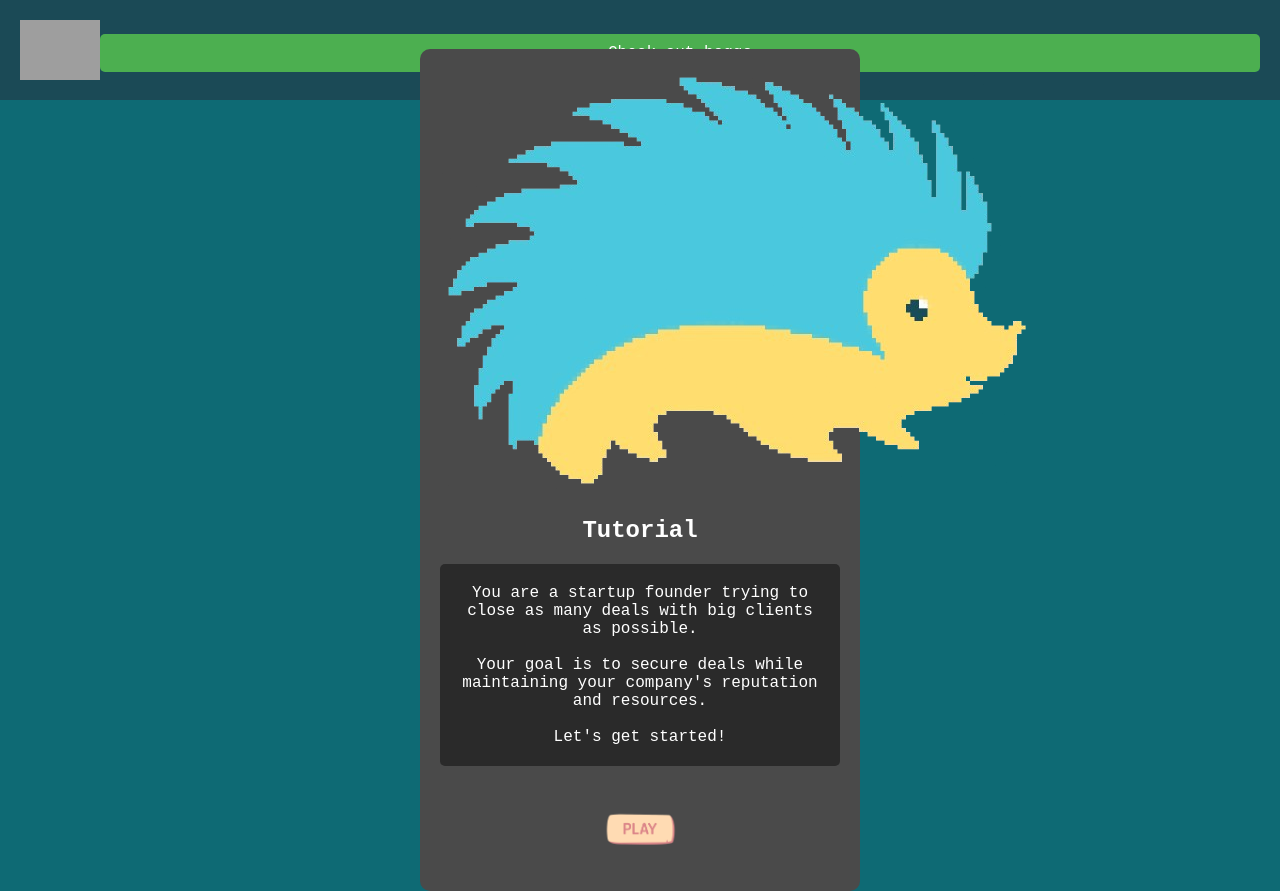
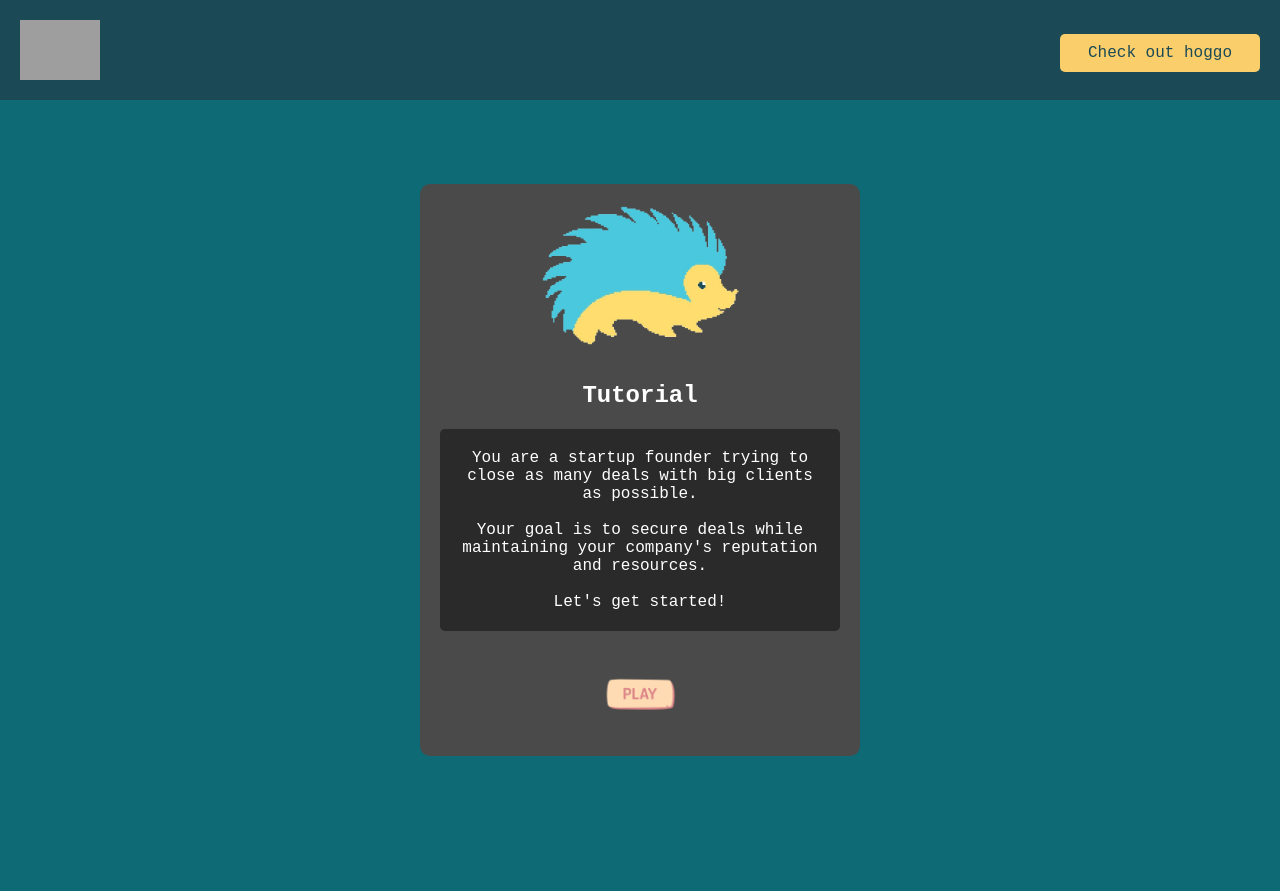
Before and after one commit to noakh12/ddchampion, a plain HTML site: page index.html in a window 1280 px wide. After the commit the page ends 840 px from the top, so only its background shows below. Drawn offline with Linux system fonts and the light colour scheme; grey boxes are pictures that could not be loaded.

Commit message:
Update index.html

```diff
--- a/index.html
+++ b/index.html
@@ -20,11 +20,12 @@
     height: 80px; /* Increased height */
 }
         #logo {
-            height: 60px;
-        }
+    height: 60px;
+    width: auto; /* Ensure aspect ratio is maintained */
+}
         #check-out-button {
-    background-color: #4CAF50;
-    color: white;
+    background-color: #face6a;
+    color: #1b4a56;
     border: none;
     padding: 10px 20px;
     cursor: pointer;
@@ -32,6 +33,19 @@
     border-radius: 5px;
     margin-left: auto; /* This pushes the button to the right */
     transition: background-color 0.3s;
+    white-space: nowrap; /* Prevent text wrapping */
+    max-width: 200px; /* Limit the button width */
+}
+        #check-out-button:hover {
+    background-color: #45a049;
+}
+
+#tutorial-image {
+    width: 100%;
+    max-width: 200px; /* Adjust this value as needed */
+    height: auto;
+    object-fit: contain;
+    margin-bottom: 10px;
 }
         .button-container {
     display: flex;
@@ -125,7 +139,7 @@
             opacity: 0;
             transition: all 0.5s;
         }
-        .result-image, .end-image, tutorial-image, #scenario-image {
+        .result-image, .end-image, #scenario-image {
             width: 100%;
             height: 200px;
             object-fit: contain;
```
